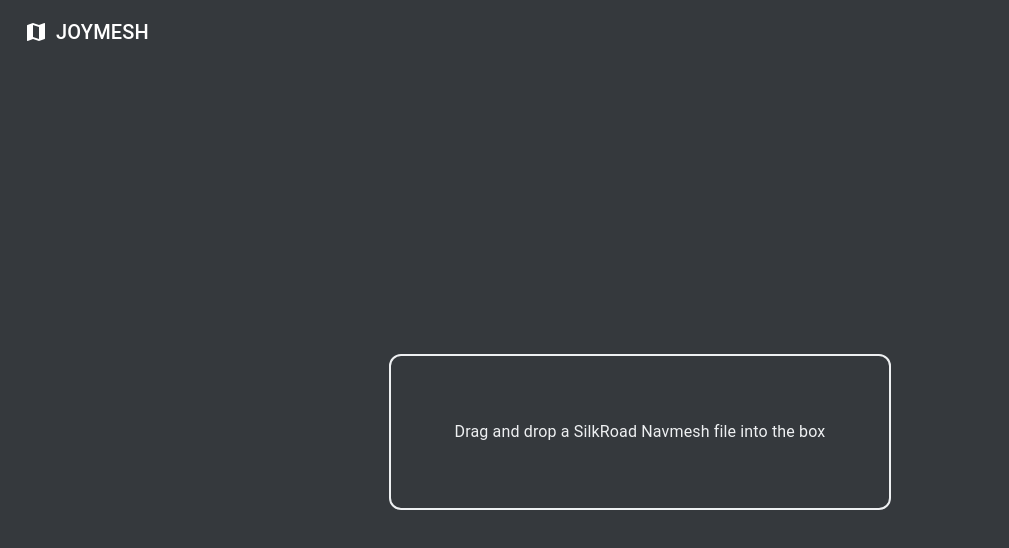
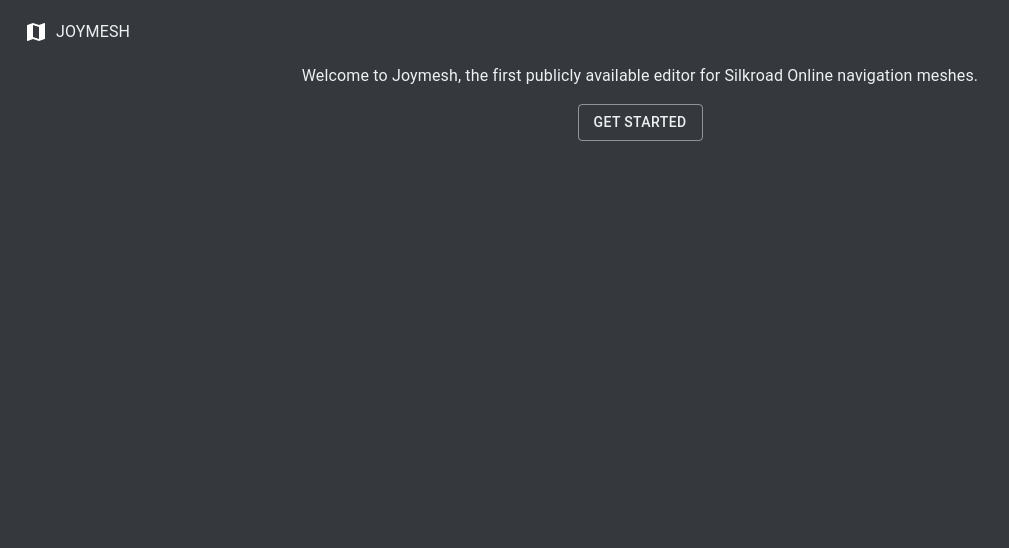
Before and after one commit to ferdoran/joymesh, a React (Create React App) app in the folder frontend/: page / in a window 1280 px wide. Shown: the top 548 px of the page, without its empty margins (0-1009 px from the left). Built offline with nearby package versions, Linux system fonts and the light colour scheme.

Commit message:
Remove file drop

```diff
--- a/frontend/src/components/FileDropper/FileDropper.module.scss
+++ /dev/null
@@ -1,16 +0,0 @@
-@use "src/styles/_colors.scss";
-
-.box {
-  background-color: colors.$bg-primary;
-  color: colors.$primary;
-  border-color: colors.$primary;
-  border-width: .175rem;
-  border-style: solid;
-  border-radius: .75rem;
-  padding: 4rem;
-
-  &:hover, &[data-drop-active=true]{
-    cursor: pointer;
-    filter: brightness(105%);
-  }
-}
--- a/frontend/src/components/FileDropper/FileDropper.tsx
+++ /dev/null
@@ -1,21 +0,0 @@
-import {DragEvent, useState} from "react";
-import styles from './FileDropper.module.scss'
-
-type FileDropperProps = {
-    onDrop: (event:DragEvent<HTMLDivElement>) => void
-}
-
-export default function FileDropper({onDrop}: FileDropperProps) {
-    const [isBeingDraggedOver, setIsBeingDraggedOver] = useState<boolean>(false)
-
-    const handleDrag = (event: DragEvent<HTMLDivElement>) => {
-        event.preventDefault()
-        setIsBeingDraggedOver(true)
-    }
-
-    return (
-        <div className={styles.box} data-drop-active={isBeingDraggedOver ? "true" : "false"} onDrop={onDrop} onDragOver={handleDrag} onDragLeave={() => setIsBeingDraggedOver(false)}>
-            Drag and drop a SilkRoad Navmesh file into the box
-        </div>
-    )
-}
--- a/frontend/src/components/FileDropper/index.tsx
+++ /dev/null
@@ -1 +0,0 @@
-export { default } from './FileDropper'
--- a/frontend/src/components/Header/Header.module.scss
+++ b/frontend/src/components/Header/Header.module.scss
@@ -1,4 +1,11 @@
+@use "src/styles/_colors.scss";
+
 .title {
   padding-left: .5rem;
   padding-right: .5rem;
+  text-decoration: none;
+
+  &:visited {
+    color: colors.$primary;
+  }
 }
--- a/frontend/src/components/Header/Header.tsx
+++ b/frontend/src/components/Header/Header.tsx
@@ -1,4 +1,5 @@
-import {AppBar, Container, Toolbar, Typography} from "@mui/material";
+import {AppBar, Container, Link, Toolbar} from "@mui/material"
+import {Link as RouterLink} from "react-router-dom"
 import MapIcon from "@mui/icons-material/Map"
 import styles from "./Header.module.scss"
 
@@ -8,7 +9,7 @@ export default function Header() {
             <Container maxWidth="xl">
                 <Toolbar disableGutters>
                     <MapIcon />
-                    <Typography variant="h6" noWrap className={styles.title}>JOYMESH</Typography>
+                    <Link component={RouterLink} to="/" noWrap className={styles.title}>JOYMESH</Link>
                 </Toolbar>
             </Container>
         </AppBar>
--- a/frontend/src/routes/Editor.tsx
+++ b/frontend/src/routes/Editor.tsx
@@ -1,20 +1,10 @@
-import {useContext, useEffect, useState} from "react";
-import {FilesContext} from "../App";
-import {useNavigate} from "react-router-dom";
+import {useState} from "react";
 import FileList from "../components/FileList";
 import {Grid} from "@mui/material";
 import NavmeshViewer from "../components/NavmeshViewer";
 
 export default function Editor() {
-    const filesContext = useContext(FilesContext)
-    const navigate = useNavigate()
     const [activeFile, setActiveFile] = useState<File>()
-
-    useEffect(() => {
-        if (filesContext.size === 0) {
-            navigate("/")
-        }
-    }, [filesContext, navigate])
 
     const onFileSelected = (file: File) => {
         setActiveFile(file)
--- a/frontend/src/routes/Home.tsx
+++ b/frontend/src/routes/Home.tsx
@@ -1,27 +1,12 @@
-import {DragEvent, useContext} from "react";
-import {Stack} from "@mui/material";
-import FileDropper from "../components/FileDropper";
-import {useNavigate} from "react-router-dom";
-import {FilesContext} from "../App";
+import {Button, Stack, Typography} from "@mui/material";
+import {Link as RouterLink} from "react-router-dom"
 
 export default function Home() {
-    const filesContext = useContext(FilesContext)
-    const navigate = useNavigate()
-
-    const handleFilesDrop = (event: DragEvent<HTMLDivElement>) => {
-        event.preventDefault();
-
-
-        Array.from(event.dataTransfer.files).forEach(file => {
-            filesContext.set(file.name, file)
-        })
-
-        navigate('/editor')
-    }
 
     return (
-        <Stack sx={{height: '100%'}} direction="column" justifyContent="center" alignItems="center" spacing={2}>
-            <FileDropper onDrop={handleFilesDrop} />
+        <Stack sx={{height: '100%'}} direction="column" alignItems="center" spacing={2}>
+            <Typography>Welcome to Joymesh, the first publicly available editor for Silkroad Online navigation meshes.</Typography>
+            <Button variant="outlined" component={RouterLink} to="/editor">Get started</Button>
         </Stack>
     )
 }
```
